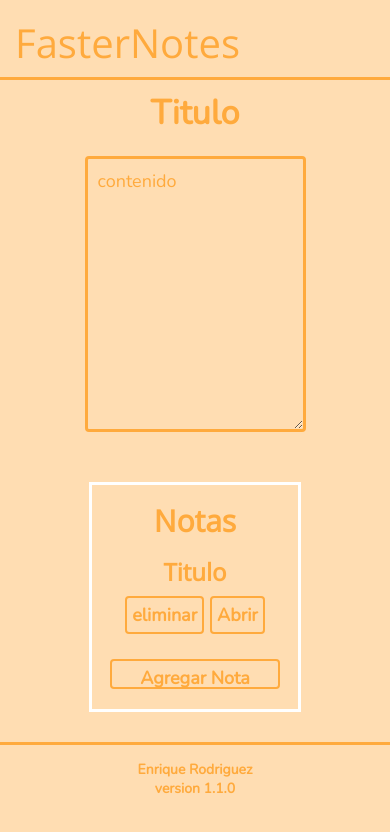
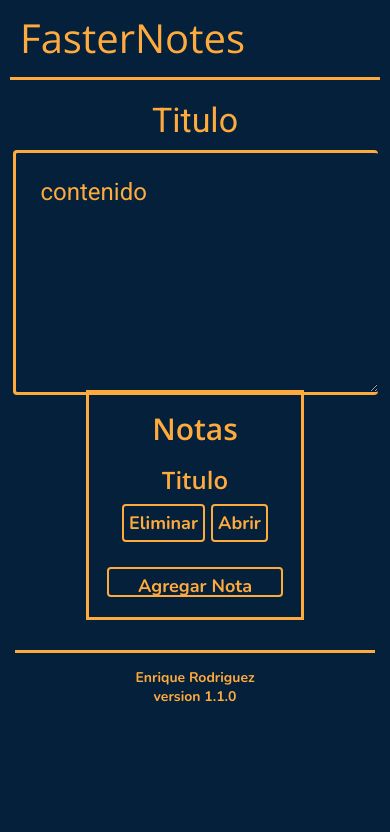
Before and after one commit to TheCev/faster-notes, a plain HTML site: page index.html in a window 390 px wide. Both pictures are taken after a click on the button "Abrir". Drawn offline with nearby package versions, Linux system fonts and the light colour scheme.

Commit message:
Se ha modificado la interfaz, todo los cambios han sido a nivel estetico

```diff
--- a/index.html
+++ b/index.html
@@ -3,7 +3,7 @@
 <head>
 	<meta name="viewport" content="width=device-width, initial-scale=1.0" />
 	<link rel="preconnect" href="https://fonts.gstatic.com">
-<link href="https://fonts.googleapis.com/css2?family=Nunito&family=Open+Sans:wght@300&family=Roboto:wght@300&display=swap" rel="stylesheet">
+<link href="https://fonts.googleapis.com/css2?family=Nunito:wght@200;300;400;700;800;900&family=Open+Sans:wght@300;400;600;700;800&family=Roboto:wght@100;300;400;500;700;900&display=swap" rel="stylesheet">
 	<title>FasterNotes</title>
 </head>
 <link rel="stylesheet" type="text/css" href="styles/style.css">
--- a/scripts/app.js
+++ b/scripts/app.js
@@ -74,7 +74,7 @@ function showNote(a){
 function showNotes(){
 	listNotes.innerHTML=""
 	for(let i = 0; i < localNotes.length; i++){
-		listNotes.innerHTML += `<li >${localNotes[i].title}</li> <button class="button" onclick="deleteNote(${i})">eliminar</button><button onclick="showNote(${i})" class="button" >Abrir</button>`;
+		listNotes.innerHTML += `<li >${localNotes[i].title}</li> <button class="button" onclick="deleteNote(${i})">Eliminar</button><button onclick="showNote(${i})" class="button" >Abrir</button>`;
 	}
 }
 var intervalo;
--- a/styles/style.css
+++ b/styles/style.css
@@ -2,30 +2,41 @@
 	margin: 0;
 	padding: 0;
 }
-
+html{
+	height: 100%;
+}
 body{
 
-	background: #FFDDB2;
+	background: #04203B;
 	color: #fff;
+	height: 100%;
 }
 
 #wrapper{
+	width: 100%;
+	height: 100%;
 	display: grid;
-	grid-template-rows: 80px 1fr 80px;
-	grid-template-columns: repeat(3,1fr);
+	grid-template-rows: repeat(8,1fr);
+	grid-template-columns: repeat(4,1fr);
 	grid-template-areas: "title title title title "
+						"list note note note "
 	                      "list note note note "
+	                      "list note note note"
+	                      "list note note note"
+	                       "list note note note "
+	                      "list note note note"
 	                      "footer footer footer footer";
 	grid-gap: 10px;
 }
 h1{
-	padding: 15px;
+	padding: 10px;
 	font-family: "Open Sans";
 	font-weight: 300;
 	color: #FFAA3D;
+	font-size: 40px;
 	border-bottom: 3px solid #FFAA3D;
 	grid-area: title;
-	margin: 0px 15px;
+	margin: 0px 10px;
 
 }
 #list-wrapper{
@@ -33,6 +44,7 @@ h1{
 	border-right: 3px solid #FFAA3D;
 	display: grid;
 	padding: 15px;
+	/*min-height: 317px;*/
 	grid-template-rows: 40px 1fr 40px;
 	margin-left: 15px;
 	grid-template-areas: "title title"
@@ -47,23 +59,40 @@ footer{
 	font-family: "Nunito";
 	font-size: 14px;
 	text-align: center;
+	font-weight: 600;
 	padding-top: 15px;
-	font-weight: 600;
 	margin: 0px 15px;
+	position:relative;
+	bottom:0px;
 }
 #main-note {
 	grid-area: note;
 }
 
 #list{
+	overflow-y: scroll;
 	padding: 15px;
 	grid-area: list;
+	height: 80%;
+}
+
+#list::-webkit-scrollbar {
+    width: 3px;     /* Tamaño del scroll en vertical */   /* Tamaño del scroll en horizontal */
+	 /* Ocultar scroll */
+}
+#list::-webkit-scrollbar-thumb {
+    background:  #FFAA3D;
+    border-radius: 4px;
+}
+#list::-webkit-scrollbar-track {
+    background: #093F73;
+    border-radius: 4px;
 }
 li{
 	font-family: "Open Sans";
-	font-weight: 700;
+	font-weight: 600;
 	color: #FFAA3D;
-	font-size: 16px;
+	font-size: 20px;
 	margin-bottom: 3px;
 	list-style: none;
 	text-align: center;
@@ -72,28 +101,42 @@ li{
 }
 
 #note-title{
-	font-family: "Nunito";
-	font-weight: 600;
-	font-size: 28px;
+	font-family: "Roboto";
+	font-weight: 400;
+	font-size:35px;
 	color: #FFAA3D;
+	margin: 10px auto;
 	text-align: center;
 }
 
 #note{
-	max-width: 50%;
+	width:80%;
 	background:transparent;
 	color: #FFAA3D;
-	font-size: 16px;
-	font-family: "Nunito";
-	font-weight: 500;
-	min-height:250px;
+	font-size: 24px;
+	font-family: "Roboto";
+	font-weight: 400;
 	display: block;
-	margin: 20px auto;
-	border-width: 3px;
+	height: 55%;
+	margin:0px auto 10px auto;
+	border-width: 3px 0px 3px 3px;
 	border-color:#FFAA3D;
 	border-style: solid;
 	border-radius: 4px;
-	padding: 10px;
+	padding: 25px;
+
+}
+#note::-webkit-scrollbar {
+    width: 3px;     /* Tamaño del scroll en vertical */   /* Tamaño del scroll en horizontal */
+	 /* Ocultar scroll */
+}
+#note::-webkit-scrollbar-thumb {
+    background:  #FFAA3D;
+    border-radius: 4px;
+}
+#note::-webkit-scrollbar-track {
+    background: #093F73;
+    border-radius: 4px;
 }
 #note:focus{
 	outline: none;
@@ -103,20 +146,23 @@ li{
 #list-title{
 	grid-area: title;
 	font-family: "Open Sans";
-	font-weight: 700;
-	font-size: 24px;
+	font-weight:600;
+	font-size: 30px;
 	color: #FFAA3D;
 	text-align: center;
 }
 .button{
-	padding: 5px;
+	padding:5px;
 	background: transparent;
 	font-family: "Nunito";
 	font-weight: 600;
+	font-size: 14px;
 	color: #FFAA3D;
 	border: 2px solid #FFAA3D;
 	border-radius: 4px;
 	margin: 5px 3px;
+	text-align: center;
+	alignment-baseline :center;
 
 }
 #button-add-note{
@@ -127,20 +173,16 @@ li{
 	.button{
 		font-size: 18px;
 	}
-	#list-title{
-		font-size: 30px;
-	}
-	h1{
-		font-size: 40px;
-	}
 	#wrapper{
 		justify-content: center;
-		grid-template-columns: repeat(3,1fr);
-		grid-template-rows: 80px 1fr auto 80px;
-		grid-template-areas: "title title title"
-							 "note note note"
-							 "list list list"
-							 "footer footer footer";
+		grid-template-columns: repeat(4,1fr);
+		grid-template-rows: 80px repeat(4,1fr) 80px;
+		grid-template-areas: "title title title title"
+							"note note note note"
+							 "note note note note"
+							 "list list list list"
+							 "list list list list"
+							 "footer footer footer footer";
 
 	}
 	li{
@@ -150,16 +192,11 @@ li{
 		font-size: 34px;
 	}
 	#note{
-		font-size: 18px;
+		height: 70%;
 	}
 	#list-wrapper{
-		border:3px solid #fff;
+		border:3px solid #FFAA3D;
 		margin:20px auto;
 	}
-	footer{
-		margin: 0;
-	}
-	h1{
-		margin: 0;
-	}
+
 }
```
